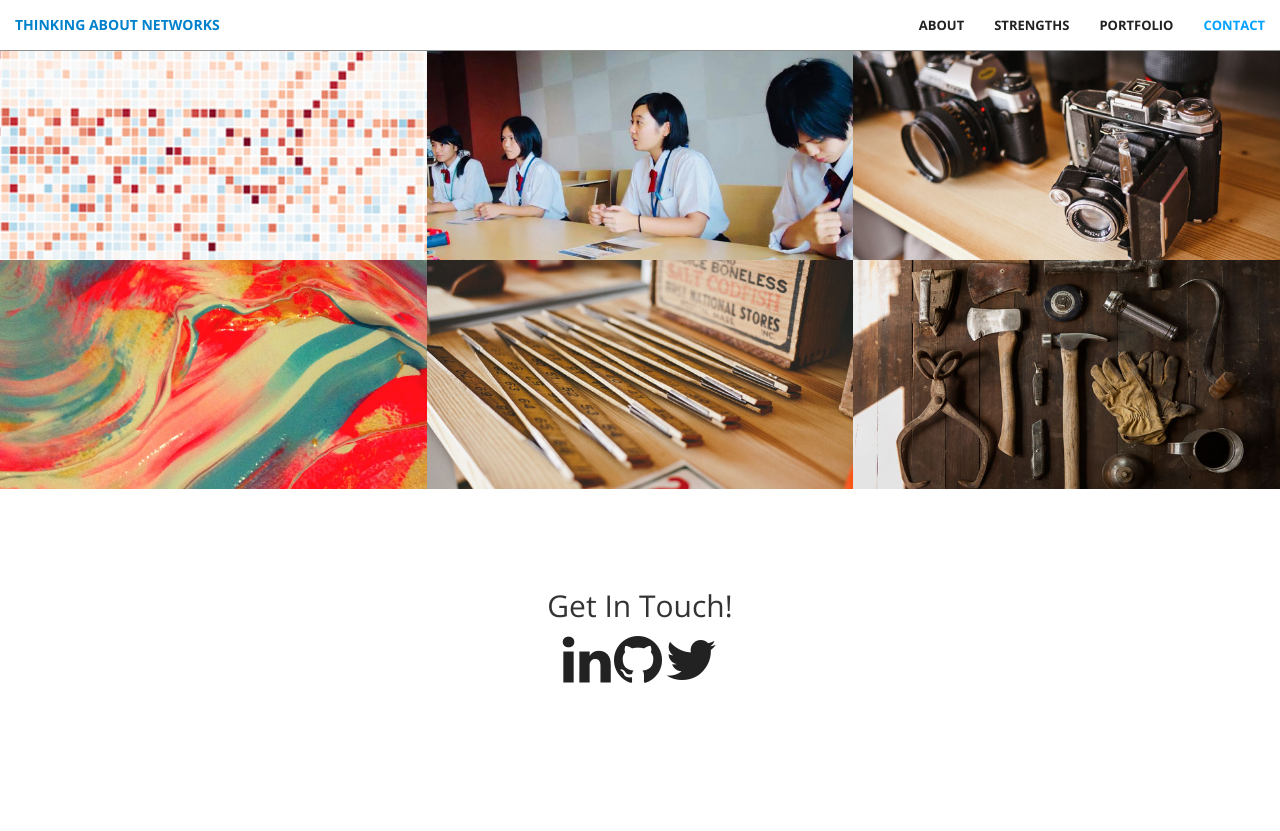
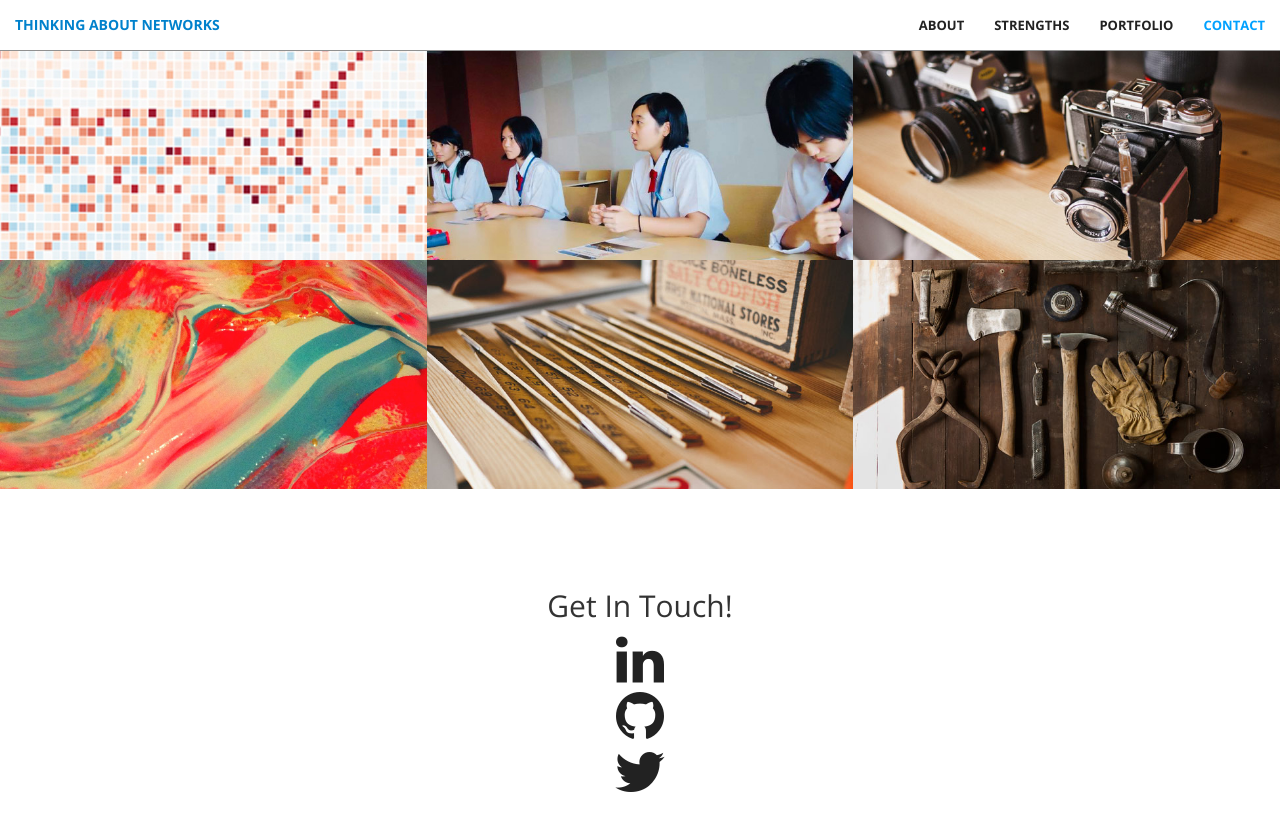
Before and after one commit to jvs--/jvs--.github.io, a Jekyll site: the page built from index.html, in a window 1280 px wide and 900 px high, scrolled down 2601 px. Shown: the top 831 px of the window. Built offline with Jekyll 4.4.1, drawn with Linux system fonts in a browser that asks for light colours; before the commit the page ends 3389 px from its top, so only the background shows below that.

Commit message:
contact centering

```diff
--- a/_includes/contact.html
+++ b/_includes/contact.html
@@ -4,23 +4,24 @@
             <div class="col-lg-12 text-center">
                 <h2 class="section-heading">Get In Touch!</h2>
             </div>
-            <div class="row">
 
             <div class="col-lg-12 text-center">
                 <a href=" https://www.linkedin.com/in/{{ site.linkedin_username }}">
                     <i class="fa fa-linkedin fa-3x wow bounceIn" data-wow-delay=".1s"></i>
                 </a>
-
+            </div>
+            <div class="col-lg-12 text-center">
                 <a href="https://github.com/{{ site.github_username }}">
                     <i class="fa fa-github fa-3x wow bounceIn" data-wow-delay=".1s"></i>
 
                 </a>
-
+            </div>
+            <div class="col-lg-12 text-center">
                 <a href="https://twitter.com/{{ site.twitter_username }}">
                     <i class="fa fa-twitter fa-3x wow bounceIn" data-wow-delay=".1s"></i>
                 </a>
             </div>
-            </div>
+
         </div>
     </div>
 </section>
```
Lines whose indentation alone changed are shown as unchanged.
